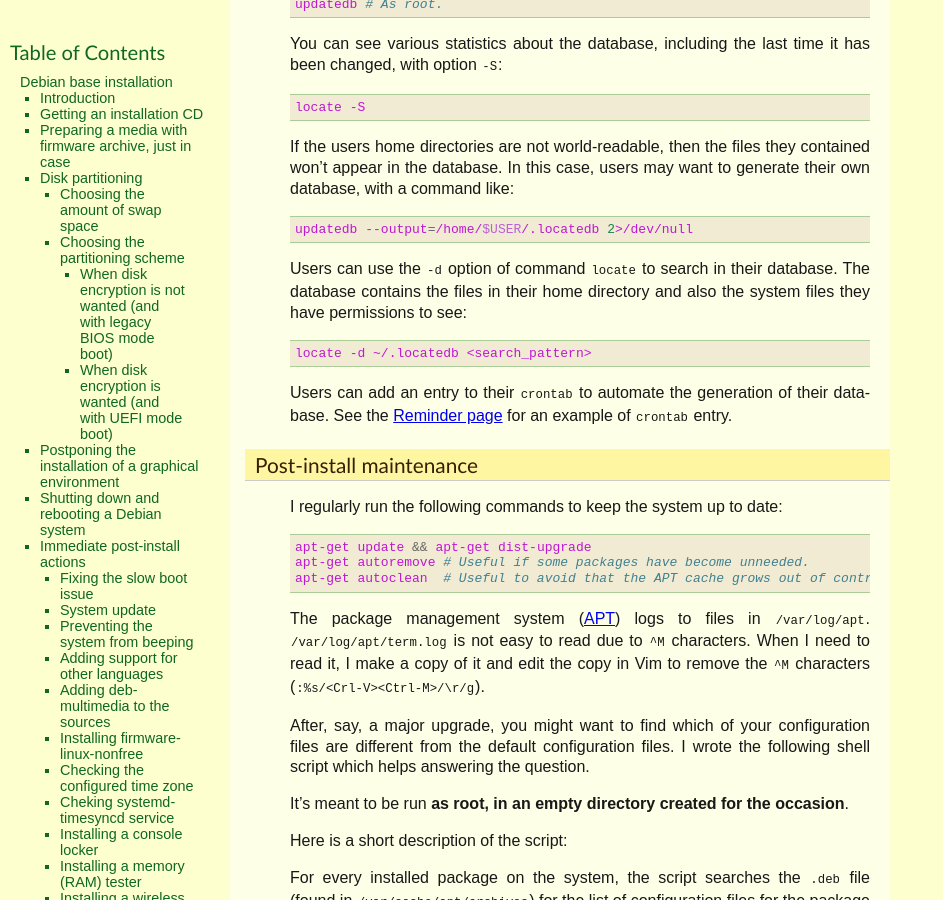
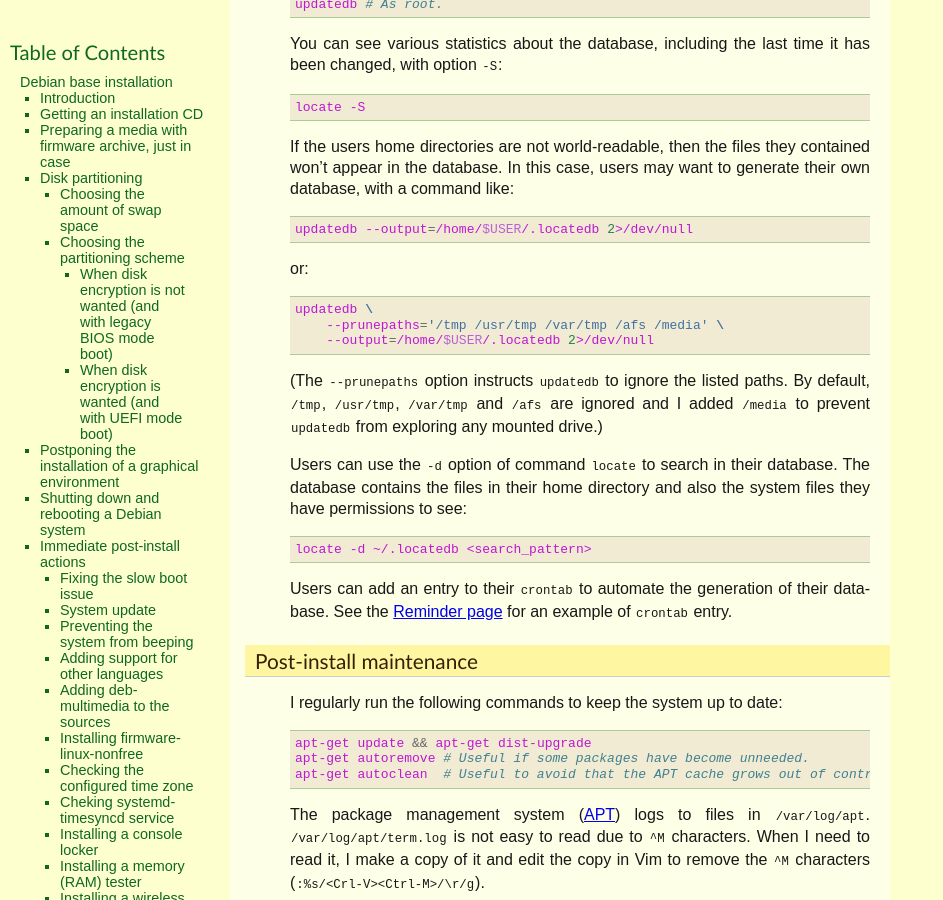
Before and after one commit to thierr26/thierr26_personal_notes_sphinx_sources, a Sphinx documentation site: the page built from source/debian_base_install.rst, in a window 1280 px wide and 900 px high, scrolled down 9990 px. Shown: the whole window, without its empty margins (0-943 px from the left). Built offline with Sphinx 7.4.7, drawn with Linux system fonts in a browser that asks for light colours.

Commit message:
Add --prunepaths option to updatedb

```diff
--- a/source/debian_base_install.rst
+++ b/source/debian_base_install.rst
@@ -639,6 +639,16 @@ generate their own database, with a command like::
 
   updatedb --output=/home/$USER/.locatedb 2>/dev/null
 
+or::
+
+  updatedb \
+      --prunepaths='/tmp /usr/tmp /var/tmp /afs /media' \
+      --output=/home/$USER/.locatedb 2>/dev/null
+
+(The ``--prunepaths`` option instructs ``updatedb`` to ignore the listed paths.
+By default, ``/tmp``, ``/usr/tmp``, ``/var/tmp`` and ``/afs`` are ignored and I
+added ``/media`` to prevent ``updatedb`` from exploring any mounted drive.)
+
 Users can use the ``-d`` option of command ``locate`` to search in their
 database. The database contains the files in their home directory and also the
 system files they have permissions to see::
```
